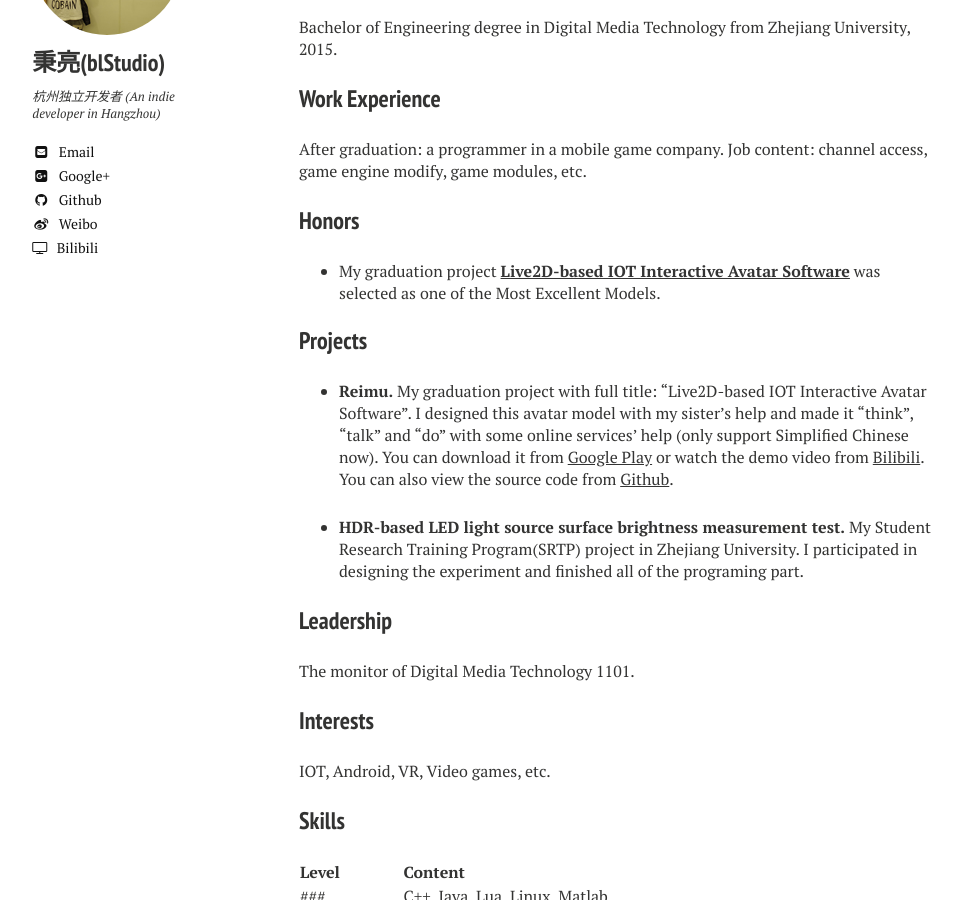
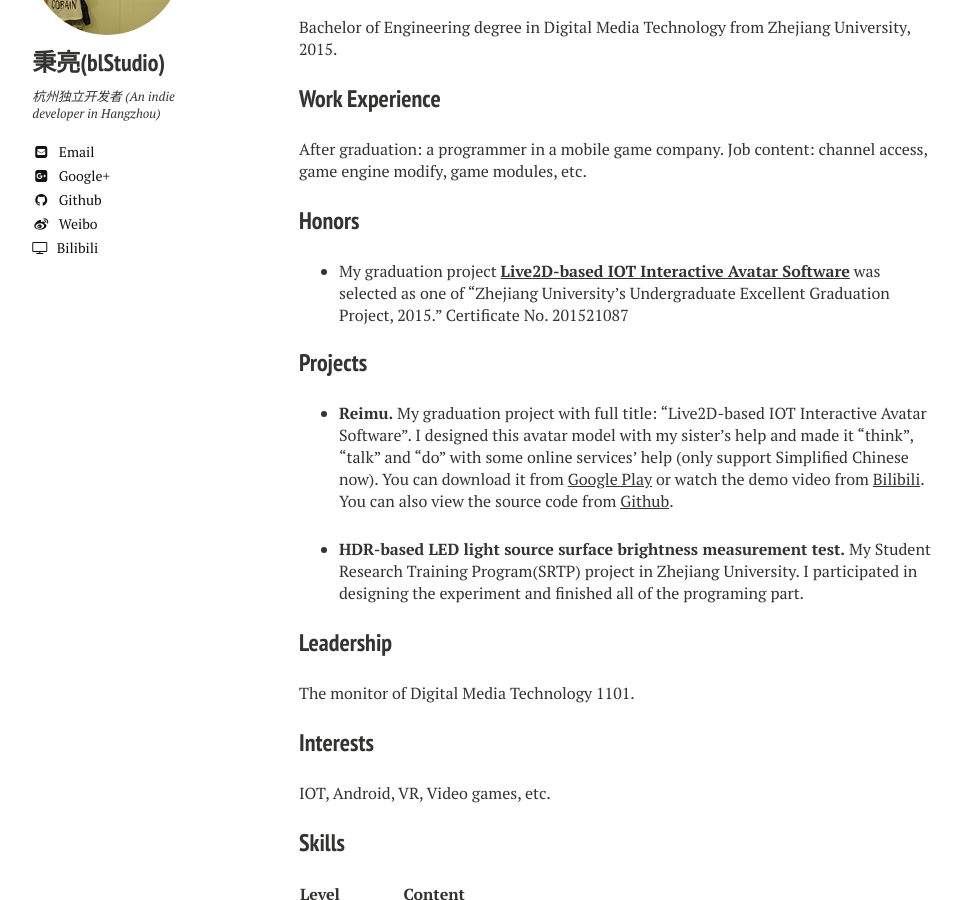
Before and after one commit to bingliang-zh/blog, a Jekyll site: the page built from profile/index.md, in a window 1280 px wide and 900 px high, scrolled down 577 px. Shown: the whole window, without its empty margins (21-983 px from the left). Built offline with Jekyll 4.4.1, drawn with Linux system fonts in a browser that asks for light colours; nearby versions of some CDN libraries; library files that are not in the unit come from our copies.

Commit message:
更新毕业设计荣誉

```diff
--- a/profile/index.md
+++ b/profile/index.md
@@ -34,7 +34,7 @@ After graduation: a programmer in a mobile game company. Job content: channel ac
 
 ### Honors
 
-- My graduation project [**Live2D-based IOT  Interactive Avatar Software**](https://github.com/thatblstudio/belong/blob/master/%E5%9F%BA%E4%BA%8ELive2d%E6%8A%80%E6%9C%AF%E7%9A%84%E8%99%9A%E6%8B%9F%E5%BD%A2%E8%B1%A1%E7%89%A9%E8%81%94%E7%BD%91%E4%BA%A4%E4%BA%92%E8%BD%AF%E4%BB%B6-%E5%91%A8%E7%A7%89%E4%BA%AE%20%E6%AF%95%E8%AE%BE%E6%8A%A5%E5%91%8A.pdf) was selected as one of the Most Excellent Models.
+- My graduation project [**Live2D-based IOT  Interactive Avatar Software**](https://github.com/thatblstudio/belong/blob/master/%E5%9F%BA%E4%BA%8ELive2d%E6%8A%80%E6%9C%AF%E7%9A%84%E8%99%9A%E6%8B%9F%E5%BD%A2%E8%B1%A1%E7%89%A9%E8%81%94%E7%BD%91%E4%BA%A4%E4%BA%92%E8%BD%AF%E4%BB%B6-%E5%91%A8%E7%A7%89%E4%BA%AE%20%E6%AF%95%E8%AE%BE%E6%8A%A5%E5%91%8A.pdf) was selected as one of "Zhejiang University’s Undergraduate Excellent Graduation Project, 2015." Certificate No. 201521087
 
 ### Projects
 
```
